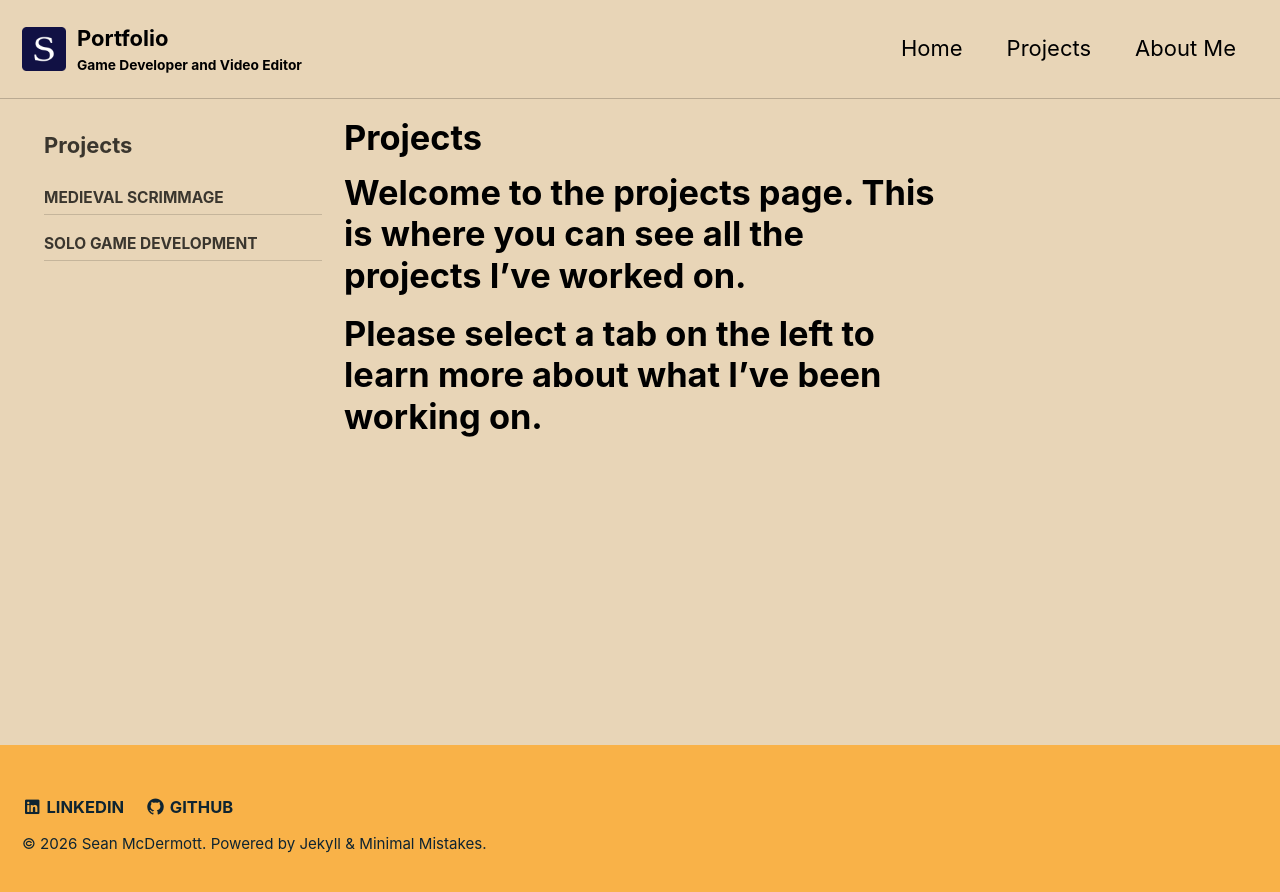
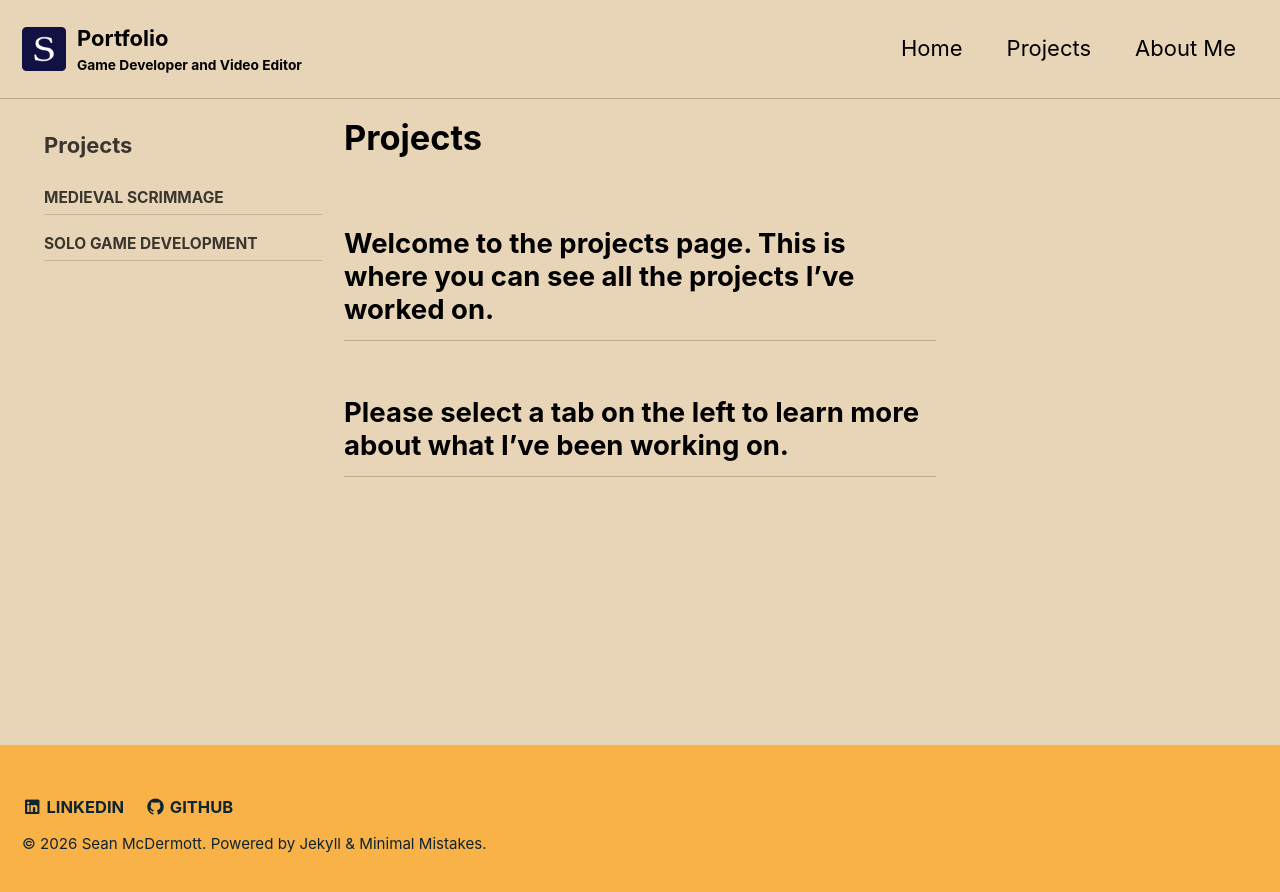
Before and after one commit to McDermott2527/McDermott2527.github.io, a Jekyll site: the page built from _pages/projects.md, in a window 1280 px wide. Shown: the top 892 px of the page. Built offline with Jekyll 4.4.1, drawn with Linux system fonts in a browser that asks for light colours.

```diff
--- a/_pages/projects.md
+++ b/_pages/projects.md
@@ -8,6 +8,6 @@ sidebar:
     - projects
 ---
 
-# Welcome to the projects page. This is where you can see all the projects I've worked on.
+## Welcome to the projects page. This is where you can see all the projects I've worked on.
 
-# Please select a tab on the left to learn more about what I've been working on.
+## Please select a tab on the left to learn more about what I've been working on.
```
